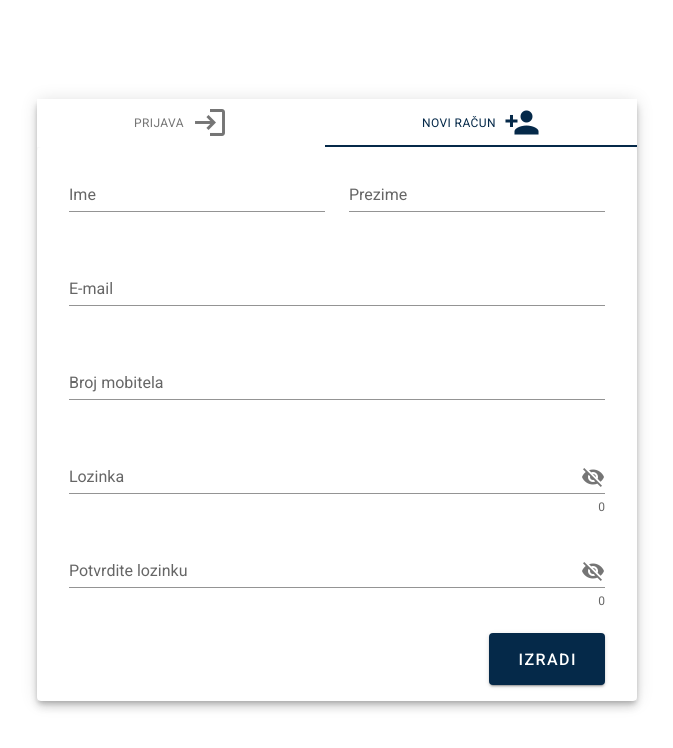
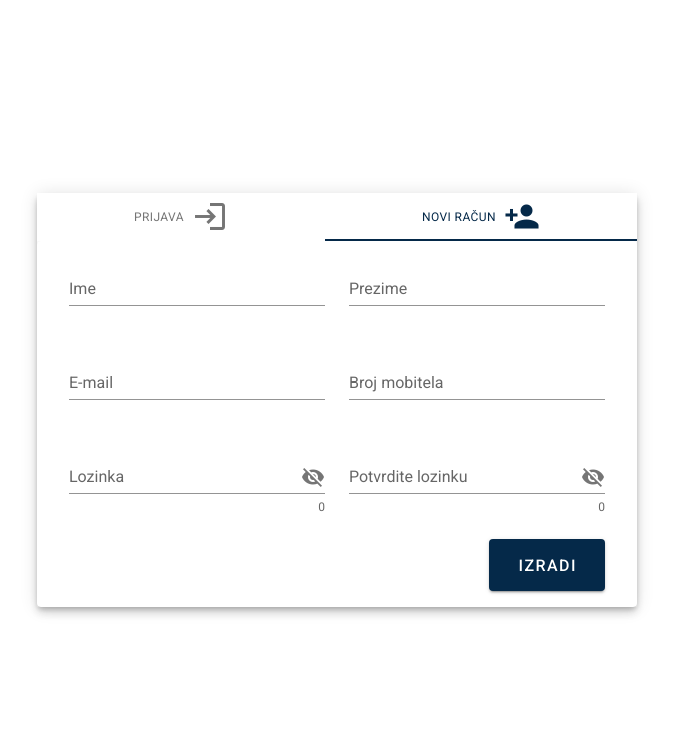
Before and after one commit to AidarKarimov315/Ecommerce-App-Vue, a Vue app: page /prijava in a window 1280 px wide. Both pictures are taken after a click on the tab "NOVI RAČUN". Shown: the top 748 px of the page, without its empty margins (303-976 px from the left). Built offline with nearby package versions, Linux system fonts and the light colour scheme.

Commit message:
Reduce the size of fields in registration form

```diff
--- a/src/views/auth/Login.vue
+++ b/src/views/auth/Login.vue
@@ -36,22 +36,22 @@
                                 <v-card-text>
                                     <v-form ref="registerForm" v-model="valid" lazy-validation>
                                         <v-row>
-                                            <v-col cols="12" sm="6" md="6">
+                                            <v-col cols="12" sm="6">
                                                 <v-text-field v-model="ime" :rules="[rules.required]" label="Ime" maxlength="20" required></v-text-field>
                                             </v-col>
-                                            <v-col cols="12" sm="6" md="6">
+                                            <v-col cols="12" sm="6">
                                                 <v-text-field v-model="prezime" :rules="[rules.required]" label="Prezime" maxlength="20" required></v-text-field>
                                             </v-col>
-                                            <v-col cols="12">
+                                            <v-col cols="12" sm="6">
                                                 <v-text-field v-model="email" :rules="emailRules" label="E-mail" required></v-text-field>
                                             </v-col>
-                                            <v-col cols="12">
+                                            <v-col cols="12" sm="6">
                                                 <v-text-field v-model="phoneNum" label="Broj mobitela" hint="Ovaj podatak možete unijeti i kasnije."></v-text-field>
                                             </v-col>
-                                            <v-col cols="12">
+                                            <v-col cols="12" sm="6">
                                                 <v-text-field v-model="password" :append-icon="showRegPassword1 ? 'mdi-eye' : 'mdi-eye-off'" :rules="[rules.required, rules.min]" :type="showRegPassword1 ? 'text' : 'password'" name="input-10-1" label="Lozinka" hint="Minimalno 8 znakova." counter @click:append="showRegPassword1 = !showRegPassword1"></v-text-field>
                                             </v-col>
-                                            <v-col cols="12">
+                                            <v-col cols="12" sm="6">
                                                 <v-text-field block v-model="verify" :append-icon="showRegPassword2 ? 'mdi-eye' : 'mdi-eye-off'" :rules="[rules.required, passwordMatch]" :type="showRegPassword2 ? 'text' : 'password'" name="input-10-1" label="Potvrdite lozinku" counter @click:append="showRegPassword2 = !showRegPassword2"></v-text-field>
                                             </v-col>
                                             <v-spacer></v-spacer>
```
